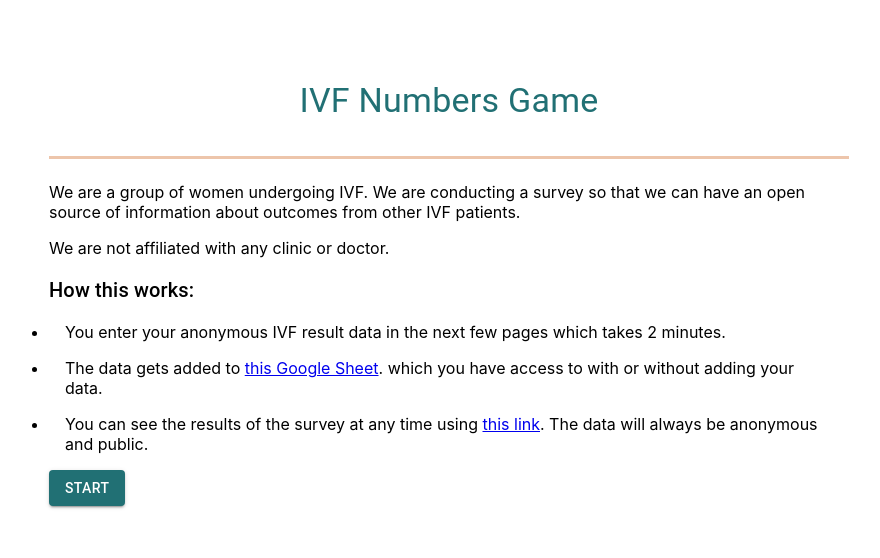
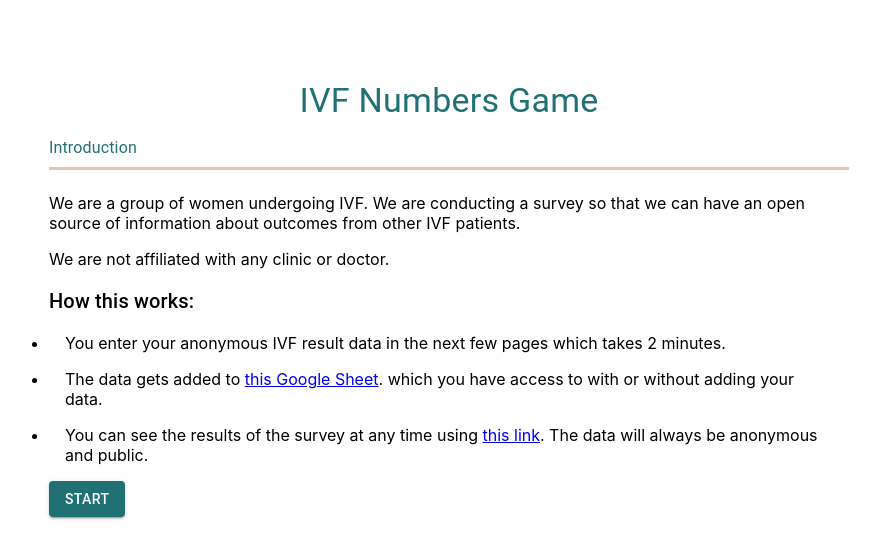
Before and after one commit to dildilgit/ivf-survey, a React (Create React App) app: page / in a window 1280 px wide. Shown: the top 558 px of the page, without its empty margins (191-1071 px from the left). Built offline with nearby package versions, Linux system fonts and the light colour scheme.

Commit message:
subtitles

```diff
--- a/src/App.css
+++ b/src/App.css
@@ -19,10 +19,6 @@
 
 .divider {
   width: 100%;
-}
-
-.contentSection{
-  margin-top: 1.4em;
 }
 
 .stepSection {
--- a/src/App.tsx
+++ b/src/App.tsx
@@ -7,6 +7,13 @@ import Typography from "@mui/material/Typography";
 function App() {
   const [step, setStep] = useState<number>(0);
 
+  const subtitles = [
+    "Introduction",
+    "Basic information",
+    "Attempts",
+    "Optional",
+  ];
+
   return (
     <ThemeProvider theme={theme}>
       <div className="AppContainer">
@@ -15,6 +22,9 @@ function App() {
             IVF Numbers Game
           </Typography>
           <div className="contentSection">
+            <Typography variant="subtitle1" gutterBottom color="primary">
+              {subtitles[step]}
+            </Typography>
             <Divider className="divider" sx={{ borderBottomWidth: 3 }} />
             <div className="stepSection">
               <StepSection step={step} setStep={setStep} />
```
